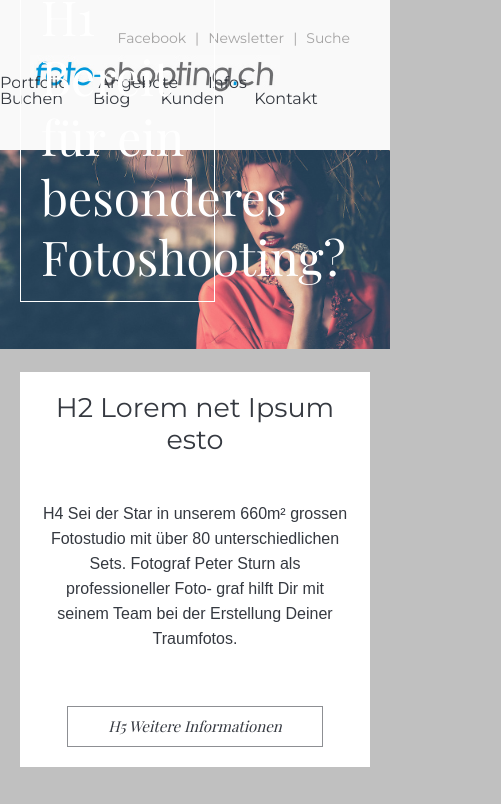
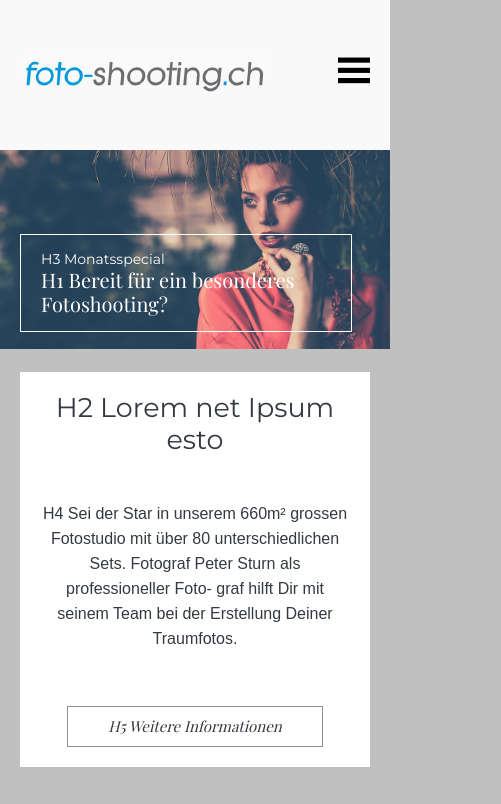
Before and after one commit to altim/fotoshooting, a plain HTML site: page index.html in a window 390 px wide. Shown: the top 804 px of the page, 501 px wide, since content can reach past the window. Drawn offline with nearby package versions, Linux system fonts and the light colour scheme; a web font is replaced by a local one.

Commit message:
Responsive body

```diff
--- a/css/main.scss
+++ b/css/main.scss
@@ -220,6 +220,10 @@ nav {
         display:none;
       }
     }
+
+    @media (max-width:640px){
+      display:none;
+    }
   }
 
 
@@ -227,6 +231,10 @@ nav {
     position:absolute;
     left:30px;
     top:55px;
+
+    @media (max-width:640px){
+      left:20px;
+    }
   }
 
 
@@ -257,6 +265,24 @@ nav {
       }
 
     }
+
+    @media (max-width:640px){
+      display:none;
+    }
+  }
+
+  .btn-mobile-menu {
+    display:none;
+    width:32px;
+    height:32px;
+    background:url(../img/mobile-menu.png) no-repeat;
+
+    @media (max-width:640px){
+      display:block;
+      position:absolute;
+      right:20px;
+      top:55px;
+    }
   }
 
 }
@@ -286,16 +312,51 @@ nav {
     color:#fff;
   }
 
+  @media (max-width:768px){
+
+    h1 {
+      font-size:36px;
+      line-height:40px;
+    }
+
+    h3 {
+      font-size:20px;
+      line-height:25px;
+    }
+  }
+
+  @media (max-width:640px){
+    width:85%;
+
+    h1 {
+      font-size:20px;
+      line-height:24px;
+    }
+
+    h3 {
+      font-size:14px;
+      line-height:18px;
+    }
+  }
+
 }
 
 .text-box-left {
   bottom:50px;
   left:20px;
+
+  @media (max-width:640px){
+    bottom:20px;
+  }
 }
 
 .text-box-right {
   bottom:50px;
   right:20px;
+
+  @media (max-width:640px){
+    bottom:20px;
+  }
 }
 
 
@@ -403,6 +464,9 @@ main {
 
 }
 
+.facebook_widget {
+  margin-bottom:40px;
+}
 
 
 .section-title {
@@ -430,6 +494,10 @@ main {
       padding:15px 10px;
       border:1px solid #353940;
       min-height:170px;
+;
+      @media (max-width:640px){
+        margin-bottom:20px;
+      }
     }
 
     h5 {
@@ -458,6 +526,14 @@ main {
   height:60px;
   background:#353940;
 
+  @media (max-width:640px){
+    padding:10px;
+    -webkit-box-sizing: border-box;
+    -moz-box-sizing: border-box;
+    box-sizing: border-box;
+    height:auto;
+  }
+
   .social-buttons-stripe-inner {
     max-width:980px;
     width:100%;
@@ -473,11 +549,20 @@ main {
         float:left;
         margin-right:35px;
 
+        @media (max-width:640px){
+          width:25%;
+          margin:0 0 20px 0;
+        }
+
         a {
           text-decoration:none;
           position:relative;
           height:28px;
           display:block;
+
+          @media (max-width:640px){
+            margin:auto;
+          }
 
           &.icon-f {
             width:27px;
--- a/index.html
+++ b/index.html
@@ -32,10 +32,12 @@
                 <li><a href="#">Kontakt</a></li>
             </ul>
 
+            <a href="#" class="btn-mobile-menu"></a>
+
         </nav>
     </div>
 
-    <div class="hero-wrapper">
+    <div class="hero-wrapper" >
         <img src="img/img-hero.jpg" alt="hero" class="img-responsive" />
         <div class="hero-inner">
             <div class="text-box text-box-left">
@@ -80,7 +82,7 @@
             </div>
 
             <div class="col4">
-                <img src="img/placeholders/facebook-widget.jpg" alt="facebook_widget" />
+                <img src="img/placeholders/facebook-widget.jpg" class="img-responsive facebook_widget" alt="facebook_widget" />
             </div>
         </div>
 
```
Also changed, not shown: css/main.css, img/mobile-menu.png (added), 1 other file.
